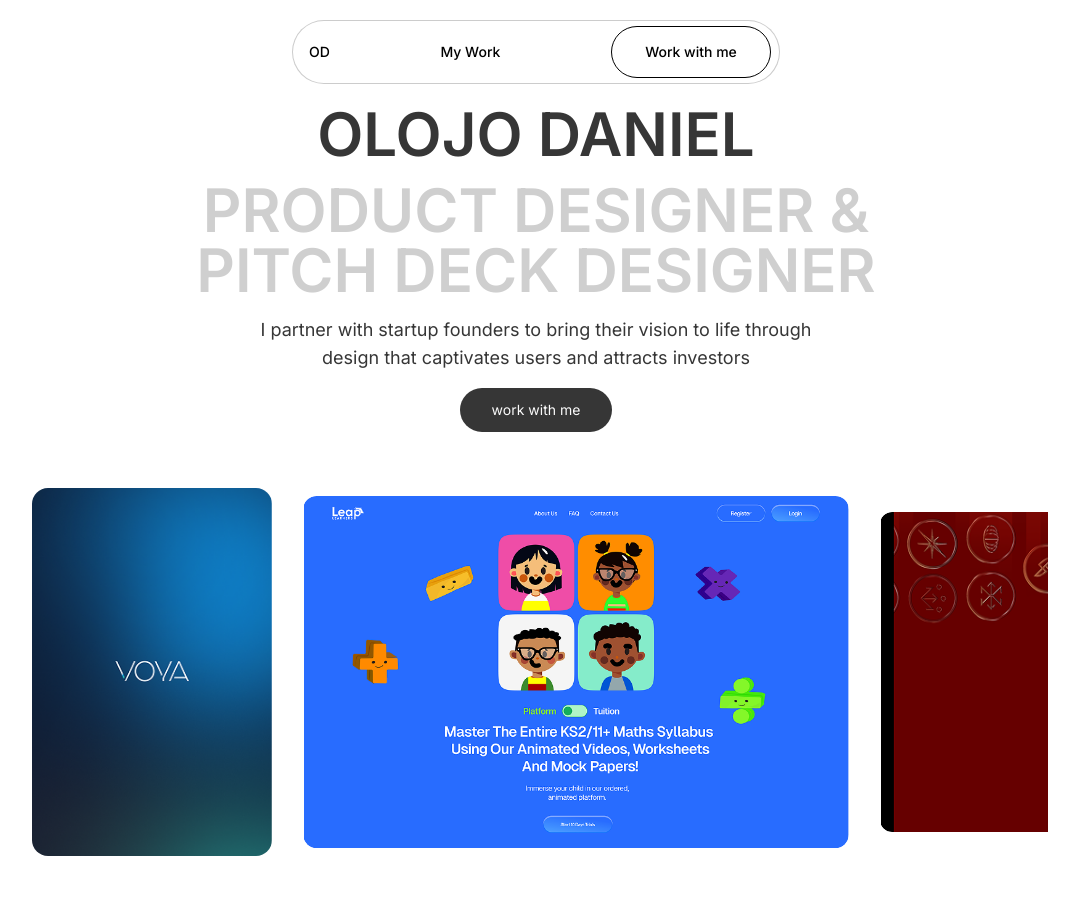
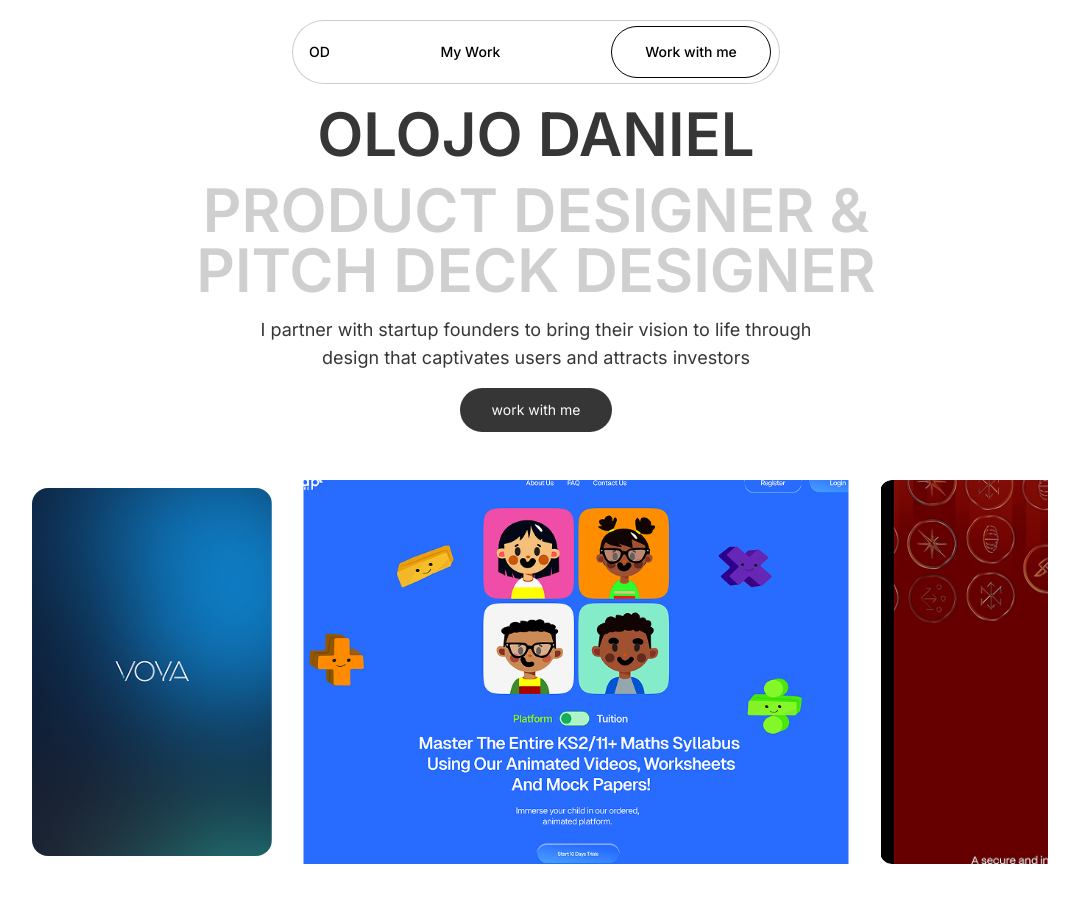
Before and after one commit to Darhniel/Sample_portfolio, a Next.js app: page / in a window 1280 px wide. Shown: the top 902 px of the page, without its empty margins (104-1183 px from the left). Built offline with nearby package versions, Linux system fonts and the light colour scheme.

Commit message:
updated carousel

```diff
--- a/components/carousels.tsx
+++ b/components/carousels.tsx
@@ -19,7 +19,6 @@
 };
 
 export default function Carousel() {
-  // Static display with the middle image as focal point
   const images = [
     { src: "/voyasplash.png", alt: "Android Device Style" },
     { src: "/leaplearners.png", alt: "Large Center Image" },
@@ -28,20 +27,14 @@
 
   return (
     <div className="relative w-full max-w-full md:max-w-5xl mx-auto my-6 md:my-12 overflow-hidden">
-      {/* Carousel Container */}
       <div className="flex sm:gap-10 h-64 sm:h-80 md:h-96 relative pl-0">
-        {/* First Image (Android Device Style) */}
+        {/* First Image */}
         <motion.div
           {...firstImage}
-          className="flex-shrink-0 w-1/3 md:w-1/4 pl-0"
+          className="flex-shrink-0 w-1/3 md:w-1/4 pl-0 h-full"
         >
           <div className="h-full w-full flex items-center justify-center">
             <div className="relative h-full w-full">
-              {/* Android Device Frame */}
-              <div className="relative h-full w-full">
-                {/* Phone Frame */}
-                <div className="absolute inset-0"></div>
-                {/* Screen Content */}
               <div className="absolute inset-2 rounded-2xl overflow-hidden bg-white">
                 <div className="relative w-full h-full">
                   <Image
@@ -49,25 +42,22 @@
                     alt={images[0].alt}
                     fill
                     sizes="(max-width: 640px) 33vw, (max-width: 768px) 25vw, 25vw"
-                      style={{
-                        objectFit: "cover",
-                      }}
+                    style={{ objectFit: "cover" }}
                     priority
                   />
                 </div>
               </div>
             </div>
           </div>
-          </div>
         </motion.div>
 
-        {/* Middle Image (Large) */}
+        {/* Middle Image */}
         <motion.div
           {...secondImage}
-          className="flex-shrink-0 w-1/2 z-10 scale-105 md:scale-110"
+          className="flex-shrink-0 w-1/2 z-10 scale-105 md:scale-110 h-full"
         >
           <div className="h-full w-full flex items-center justify-center px-1 sm:px-2">
-            <div className="relative w-full h-full max-h-64 sm:max-h-72 md:max-h-80 rounded-xl overflow-hidden">
+            <div className="relative w-full h-full rounded-xl overflow-hidden">
               <Image
                 src={images[1].src}
                 alt={images[1].alt}
@@ -83,13 +73,13 @@
           </div>
         </motion.div>
 
-        {/* Last Image (Cut off on right) */}
+        {/* Last Image */}
         <motion.div
           {...thirdImage}
-          className="flex-shrink-0 w-1/3 md:w-1/4 -mr-8 sm:-mr-10 md:-mr-12 relative overflow-hidden"
+          className="flex-shrink-0 w-1/3 md:w-1/4 -mr-8 sm:-mr-10 md:-mr-12 relative overflow-hidden h-full"
         >
           <div className="h-full w-full flex items-center justify-center px-1 sm:px-2 relative">
-            <div className="relative w-full h-full max-h-64 sm:max-h-72 md:max-h-80 rounded-xl overflow-hidden">
+            <div className="relative w-full h-full rounded-xl overflow-hidden">
               <Image
                 src={images[2].src}
                 alt={images[2].alt}
@@ -101,7 +91,6 @@
                 }}
               />
             </div>
-            {/* Gradient fade effect on the right side */}
             <div className="absolute right-0 top-0 h-full w-8 sm:w-12 md:w-16 bg-gradient-to-r from-transparent to-white"></div>
           </div>
         </motion.div>
--- a/components/navbar.tsx
+++ b/components/navbar.tsx
@@ -6,7 +6,7 @@
   return (
     <div className="font-medium w-11/12 text-sm sm:w-[488px] flex flex-row justify-between items-center text-[#000000] px-2 h-10 sm:h-16 bg-white rounded-4xl m-auto border border-[#00000033] pl-4">
       <p className="">OD</p>
-      <Link href={"/work"} className="hover:border sm:py-4 sm:px-8 rounded-full">
+      <Link href={"/work"} className=" sm:py-4 sm:px-8">
         My Work
       </Link>
       <div className="h-5/6 w-40 rounded-4xl border border-[#000000] text-center flex justify-center items-center">
```
Lines whose indentation alone changed are shown as unchanged.
